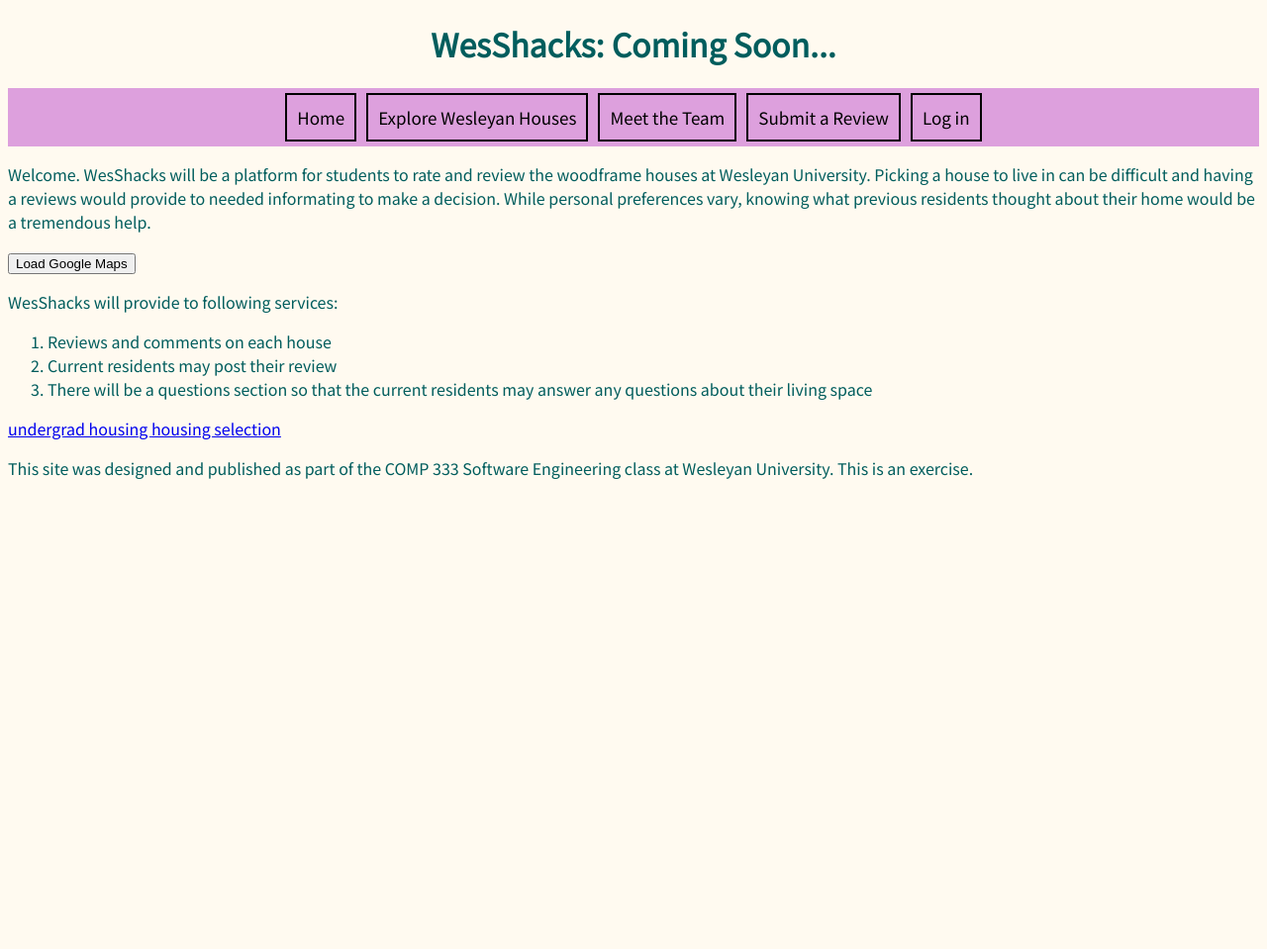
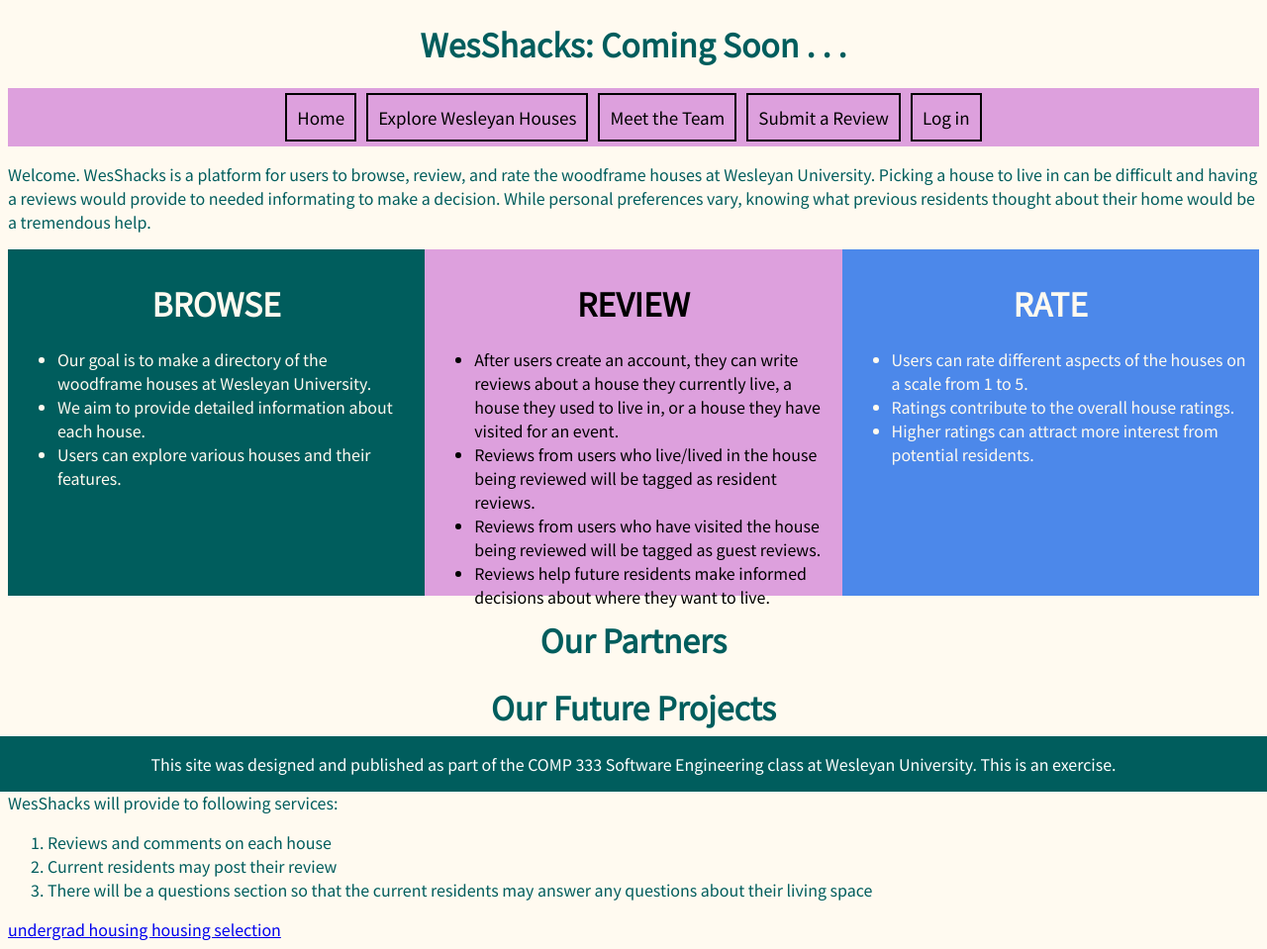
Before and after one commit to tessleptrue/wesshacks, a PHP site: page / in a window 1280 px wide. Shown: the whole page at 99% size. Before the commit the page ends 484 px from the top, so only its background shows below. Run offline with PHP 8.4, Linux system fonts and the light colour scheme.

Commit message:
Added more details about our project to the landing page (#1)

```diff
--- a/about_us.html
+++ b/about_us.html
@@ -59,5 +59,7 @@
 		<p>Olivia is a computer science and Latin American studies major at Wesleyan who likes to cook, bike, and play ultimate frisbee.</p>
 	</div>
 
-
+	<div class="footer">
+		<p>This site was designed and published as part of the COMP 333 Software Engineering class at Wesleyan University. This is an exercise.</p>
+	  </div>
 </body>
--- a/explorehouses.html
+++ b/explorehouses.html
@@ -70,5 +70,8 @@
 
   </div>
 
+  <div class="footer">
+    <p>This site was designed and published as part of the COMP 333 Software Engineering class at Wesleyan University. This is an exercise.</p>
+  </div>
 
 </body>
--- a/index.html
+++ b/index.html
@@ -26,7 +26,7 @@
     <link rel="stylesheet" href="style.css" />
   </head>
   <body>
-    <h1>WesShacks: Coming Soon...</h1>
+    <h1>WesShacks: Coming Soon . . .</h1>
   <div class="flex-container">
       <a class="active" href="index.html">Home</a>
       <a href="explorehouses.html">Explore Wesleyan Houses</a>
@@ -35,9 +35,38 @@
       <a href=#login>Log in</a>
   </div>
     <p>
-      Welcome. WesShacks will be a platform for students to rate and review the woodframe houses at Wesleyan University. Picking a house to live in can be difficult and having a reviews would provide to needed informating to make a decision. While personal preferences vary, knowing what previous residents thought about their home would be a tremendous help.
+      Welcome. WesShacks is a platform for users to browse, review, and rate the woodframe houses at Wesleyan University. Picking a house to live in can be difficult and having a reviews would provide to needed informating to make a decision. While personal preferences vary, knowing what previous residents thought about their home would be a tremendous help.
     </p>
 
+    <div class="row">
+      <div class="column" style="background-color: rgb(0, 93, 93); color: floralwhite;">
+        <h1 style = "text-align: center;">BROWSE</h1>
+        <ul>
+          <li>Our goal is to make a directory of the woodframe houses at Wesleyan University.</li>
+          <li>We aim to provide detailed information about each house.</li>
+          <li>Users can explore various houses and their features.</li>
+        </ul>
+      </div>
+      <div class="column" style="background-color: plum; color: black;">
+        <h1 style = "text-align: center;">REVIEW</h1>
+        <ul>
+          <li>After users create an account, they can write reviews about a house they currently live, a house they used to live in, or a house they have visited for an event.</li>
+          <li>Reviews from users who live/lived in the house being reviewed will be tagged as resident reviews.</li>
+          <li>Reviews from users who have visited the house being reviewed will be tagged as guest reviews.</li>
+          <li>Reviews help future residents make informed decisions about where they want to live.</li>
+        </ul>
+      </div>
+      <div class="column" style="background-color: rgb(76, 136, 234); color: floralwhite;">
+        <h1 style = "text-align: center;">RATE</h1>
+        <ul>
+          <li>Users can rate different aspects of the houses on a scale from 1 to 5.</li>
+          <li>Ratings contribute to the overall house ratings.</li>
+          <li>Higher ratings can attract more interest from potential residents.</li>
+        </ul>
+      </div>
+    </div>
+    <h1 style = "text-align: center;">Our Partners</h1>
+    <h1 style = "text-align: center;">Our Future Projects</h1>
     <div id="map-container">
       <!-- Show placeholder initially -->
       <div id="map-placeholder">
@@ -72,6 +101,8 @@
       <a href="https://www.wesleyan.edu/reslife/ugrad_housing/housing_Selection_info.html"> housing selection
       </a>
   </div>
+  <div class="footer">
     <p>This site was designed and published as part of the COMP 333 Software Engineering class at Wesleyan University. This is an exercise.</p>
+  </div>
   </body>
 </html>
--- a/reviews.html
+++ b/reviews.html
@@ -45,4 +45,7 @@
 		<input type="text" name="first-name" value="">
 	</form>
 
+	<div class="footer">
+		<p>This site was designed and published as part of the COMP 333 Software Engineering class at Wesleyan University. This is an exercise.</p>
+	  </div>
 </body>
--- a/style.css
+++ b/style.css
@@ -71,10 +71,35 @@ input::placeholder {
 
 }
 
-/* Add a color to the active/current link */
-/*
-.topnav a.active {
-  background-color: #04AA6D;
+/* Create three equal columns that floats next to each other */
+.column {
+  float: left;
+  width: 33.33%;
+  padding: 10px;
+  height: 350px; /* Should be removed. Only for demonstration */
+  box-sizing: border-box;
+}
+
+/* Clear floats after the columns */
+.row:after {
+  content: "";
+  display: table;
+  clear: both;
+}
+
+/* Responsive layout - makes the three columns stack on top of each other instead of next to each other */
+@media screen and (max-width: 600px) {
+  .column {
+    width: 100%;
+  }
+}
+
+.footer {
+  position: fixed;
+  left: 0;
+  bottom: 0;
+  width: 100%;
+  background-color: rgb(0, 93, 93);
   color: white;
+  text-align: center;
 }
-*/
```
